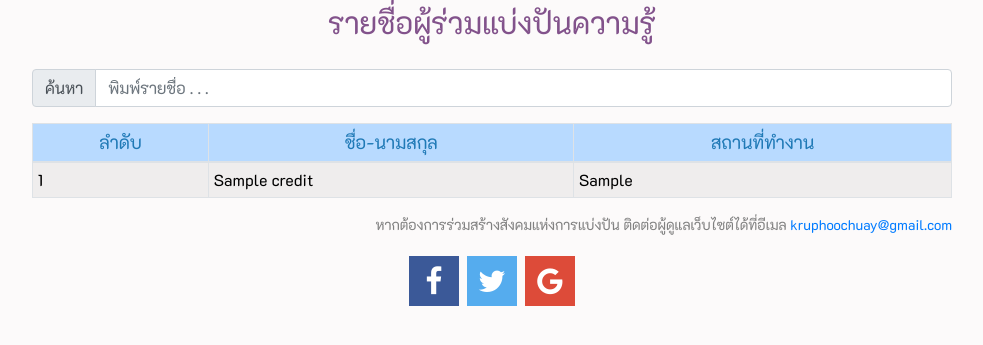
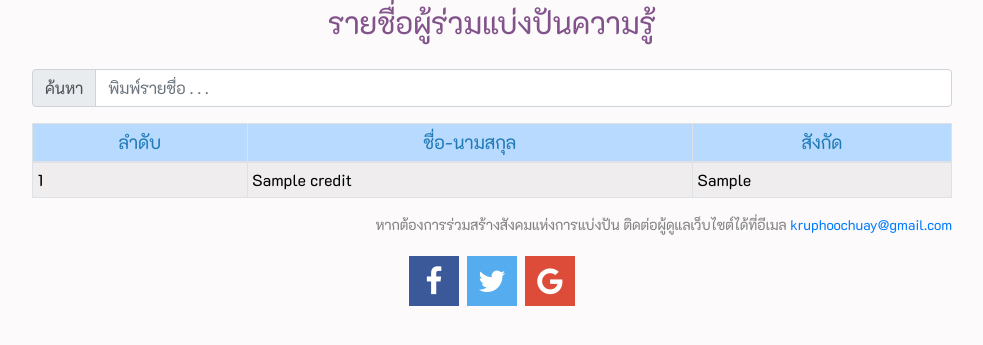
Before and after one commit to chonlatee-s/kru, a PHP site: page /credit.php in a window 1280 px wide. Shown: the part 61-406 px from the top of the page, without its empty margins (148-1131 px from the left). Run offline with PHP 8.4, Linux system fonts and the light colour scheme; tables that the repository leaves empty or names only in its code hold one stand-in row (values such as "Sample post"); data that the repository does not hold is empty; a stand-in replaces the project's code that opens the database connection.

Commit message:
update credit

```diff
--- a/contents/volunteer_cu2.php
+++ b/contents/volunteer_cu2.php
@@ -73,7 +73,7 @@
             <a href="https://plus.google.com/share?url=http://ครูผู้ช่วย.com.php" target="_blank" onclick="window.open(this.href, 'facebook-share','width=500,height=300');return false;" class="fa fa-google"></a>
         </div>
     </div>
-    </br>
+    <br>
     <script src="../js/jquery.min.js"></script>
     <script src="../js/bootstrap.bundle.min.js"></script>
     <script src="../js/bootstrap.min.js" ></script>
--- a/credit.php
+++ b/credit.php
@@ -62,7 +62,7 @@
                         <tr>
                             <th class="htable">ลำดับ</th>
                             <th class="htable">ชื่อ-นามสกุล</th>
-                            <th class="htable">สถานที่ทำงาน</th>
+                            <th class="htable">สังกัด</th>
                             <!-- <th class="htable">เปิดดู</th> -->
                         </tr>
                     </thead>
--- a/predict.php
+++ b/predict.php
@@ -92,7 +92,7 @@
             </div>
         </div>
     </div>
-    </br>
+    <br>
     <script src="./js/jquery.min.js"></script>
     <script src="./js/popover.min.js" ></script>
     <script src="./js/bootstrap.bundle.min.js"></script>
```
